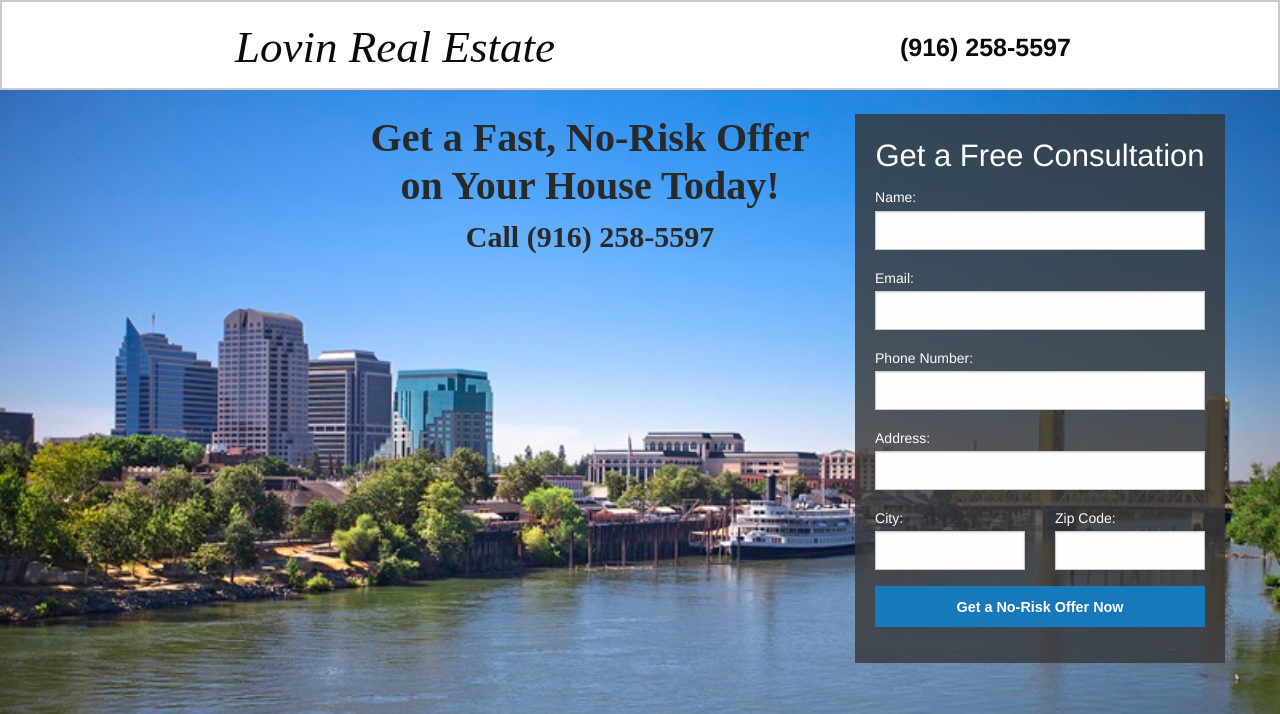
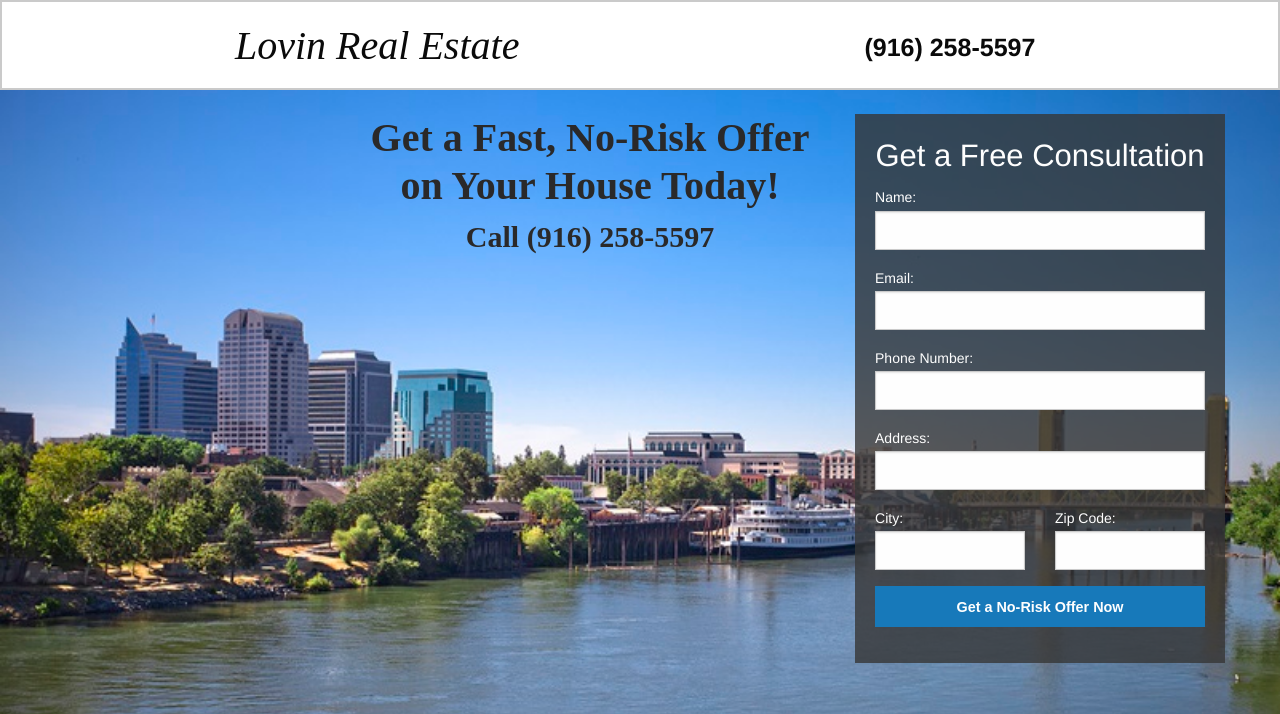
Before and after one commit to andrewryan/LovinRealEstate, a Django app: page / in a window 1280 px wide. Shown: the top 714 px of the page. Run offline with Django 3.2, Linux system fonts and the light colour scheme; some libraries are stand-ins or nearby versions.

Commit message:
adjusted top bar text back to ‘40px’

```diff
--- a/reApp/static/css/app.css
+++ b/reApp/static/css/app.css
@@ -7,10 +7,10 @@ div.top-bar{
 }
 div.top-bar-left{
   position: relative;
-  top: 2%;
+  top: 5%;
   font-style: oblique;
   font-family: lucida;
-  font-size: 45px;
+  font-size: 40px;
 }
 a.linkColor{
   color: #000000;
```
